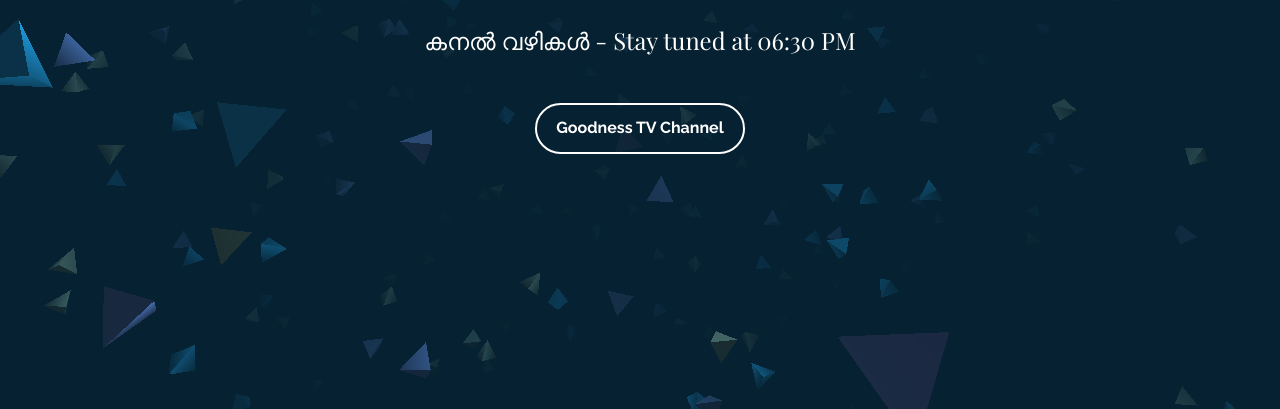
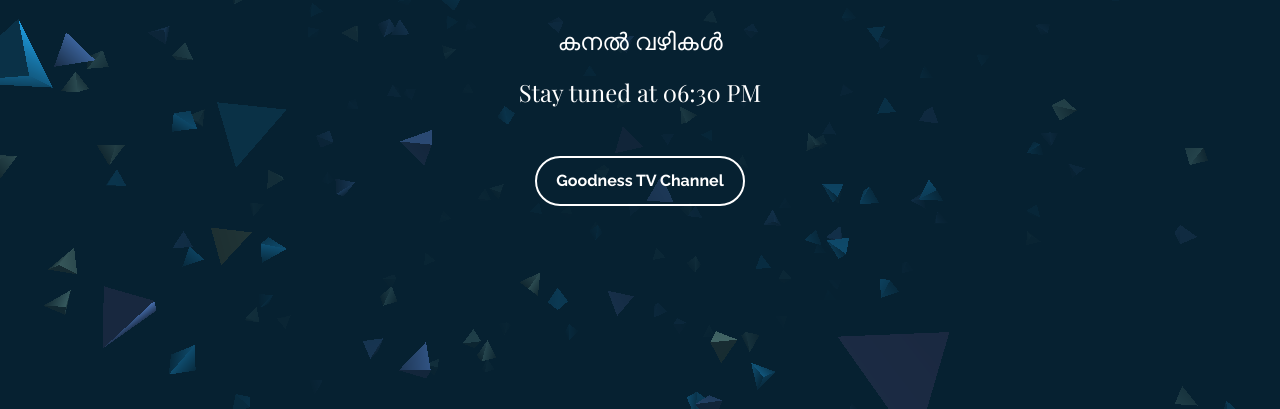
Before and after one commit to philson-philip/goodness-tv-live, a plain HTML site: page index.html in a window 1280 px wide. Shown: the part 391-800 px from the top of the page. Drawn offline with nearby package versions, Linux system fonts and the light colour scheme; some packages are replaced by stand-ins of ours; animation ran at ten frames a second; a script that the page names is missing; a web font is replaced by a local one.

Commit message:
bug fixes

```diff
--- a/index.html
+++ b/index.html
@@ -26,7 +26,7 @@
 
   <div class="content">
     <div id="countdown" data-time="2019/05/05 18:30:00"></div><!-- change data-time -->
-    <h2>കനൽ വഴികൾ - Stay tuned at 06:30 PM</h2>
+    <h2>കനൽ വഴികൾ <br><br>Stay tuned at 06:30 PM</h2>
     <a class="btn" href="live.html">
       Goodness TV Channel</a>
   </div>
```
Also changed, not shown: live.html (+1 -1 lines).
